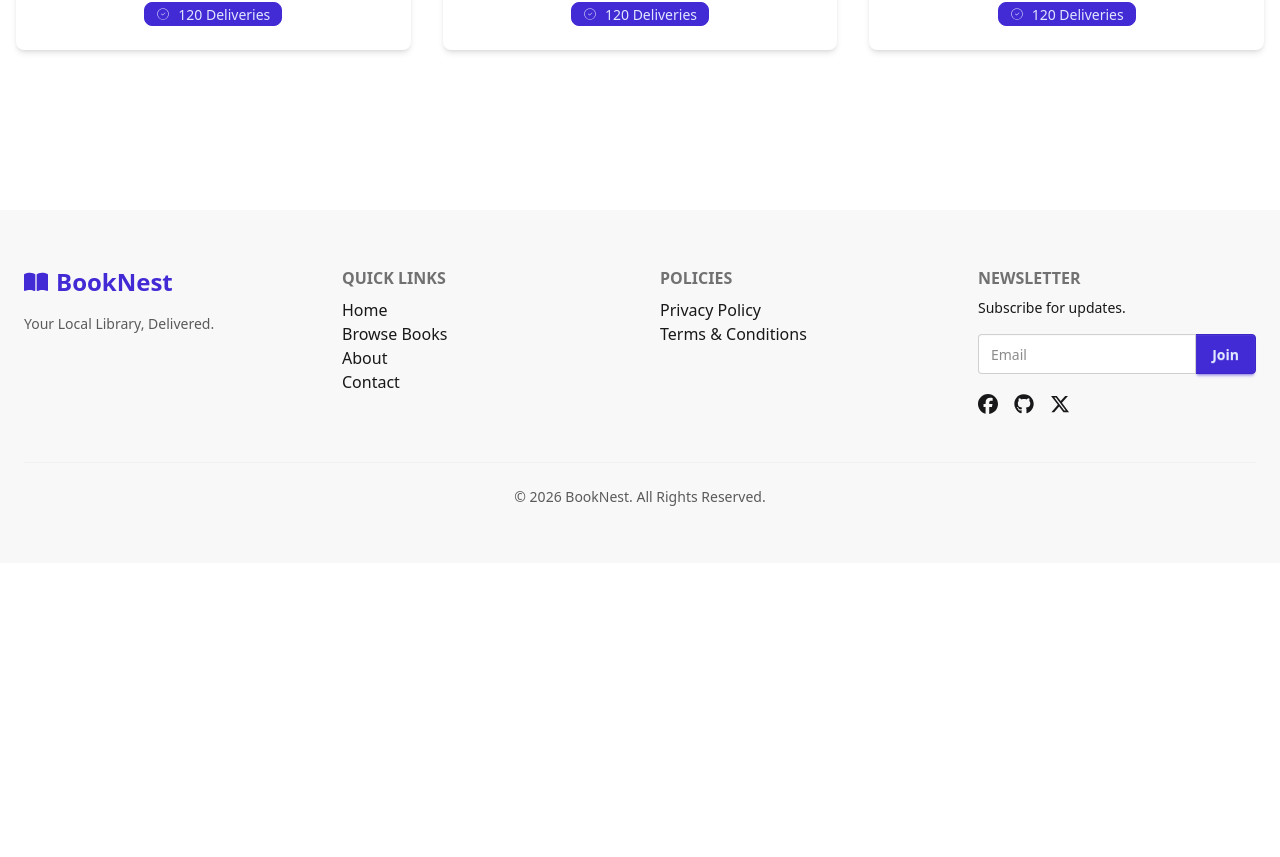
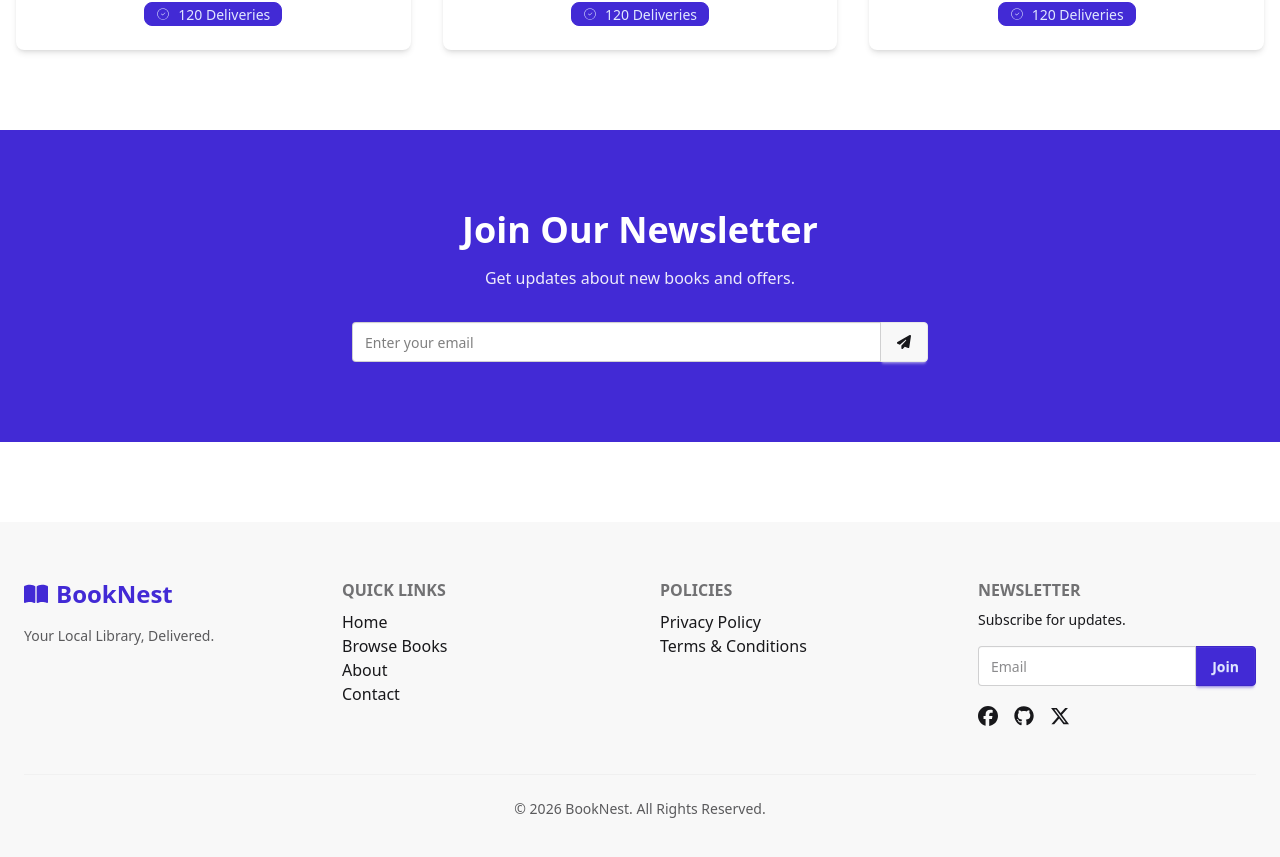
Before and after one commit to Atik03/B13-A10-Client, a Next.js app: page / in a window 1280 px wide. Shown: the part 2630-3487 px from the top of the page. Before the commit the page ends 3193 px from the top, so only its background shows below. Built offline with nearby package versions, Linux system fonts and the light colour scheme.

Commit message:
add news letter

```diff
--- a/src/app/page.js
+++ b/src/app/page.js
@@ -11,6 +11,7 @@ export default function HomePage() {
       <FeaturedBooks />
       <PopularCategories />
       <TopLibrarians />
+      <Newsletter />
     </>
   );
 }
```
